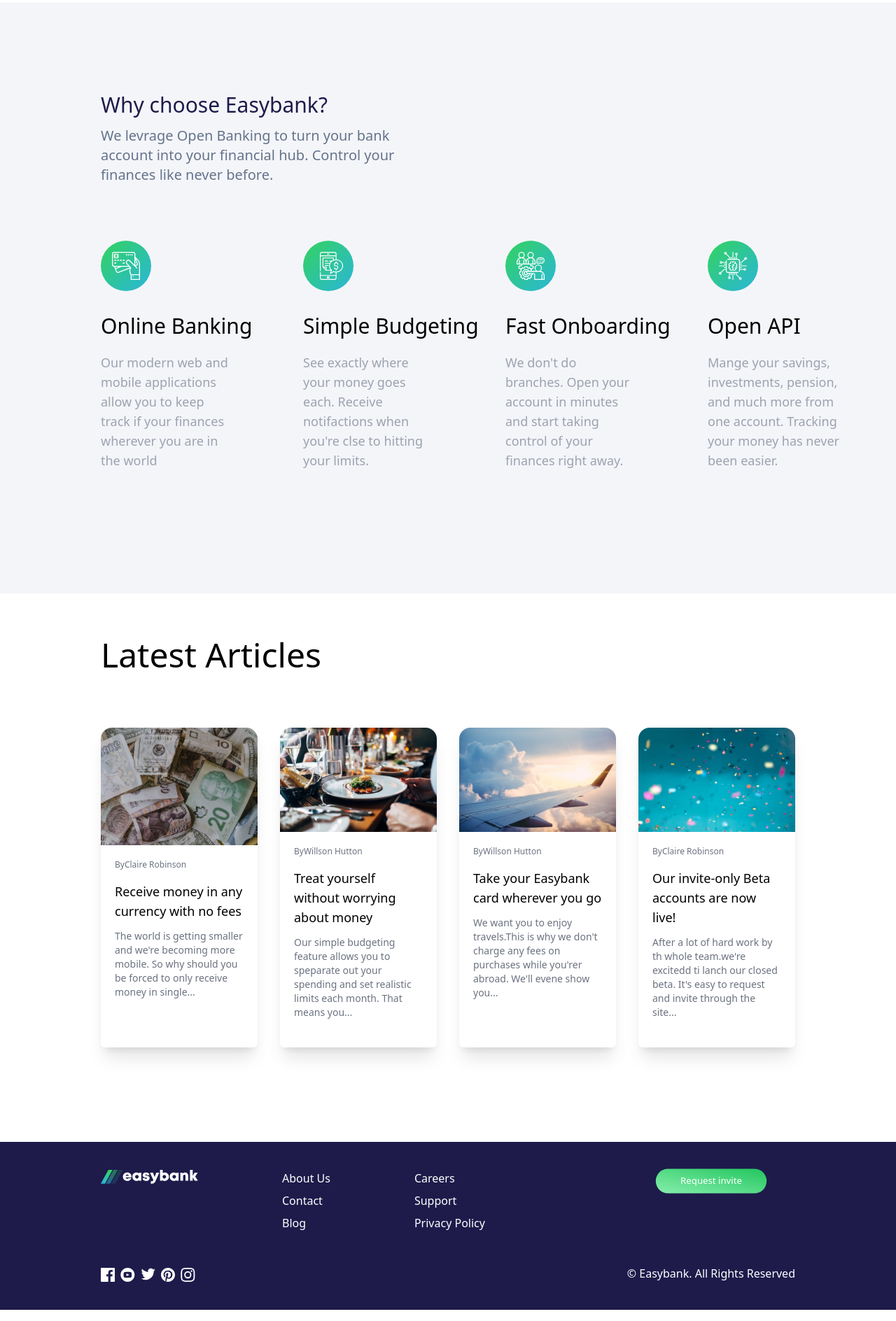
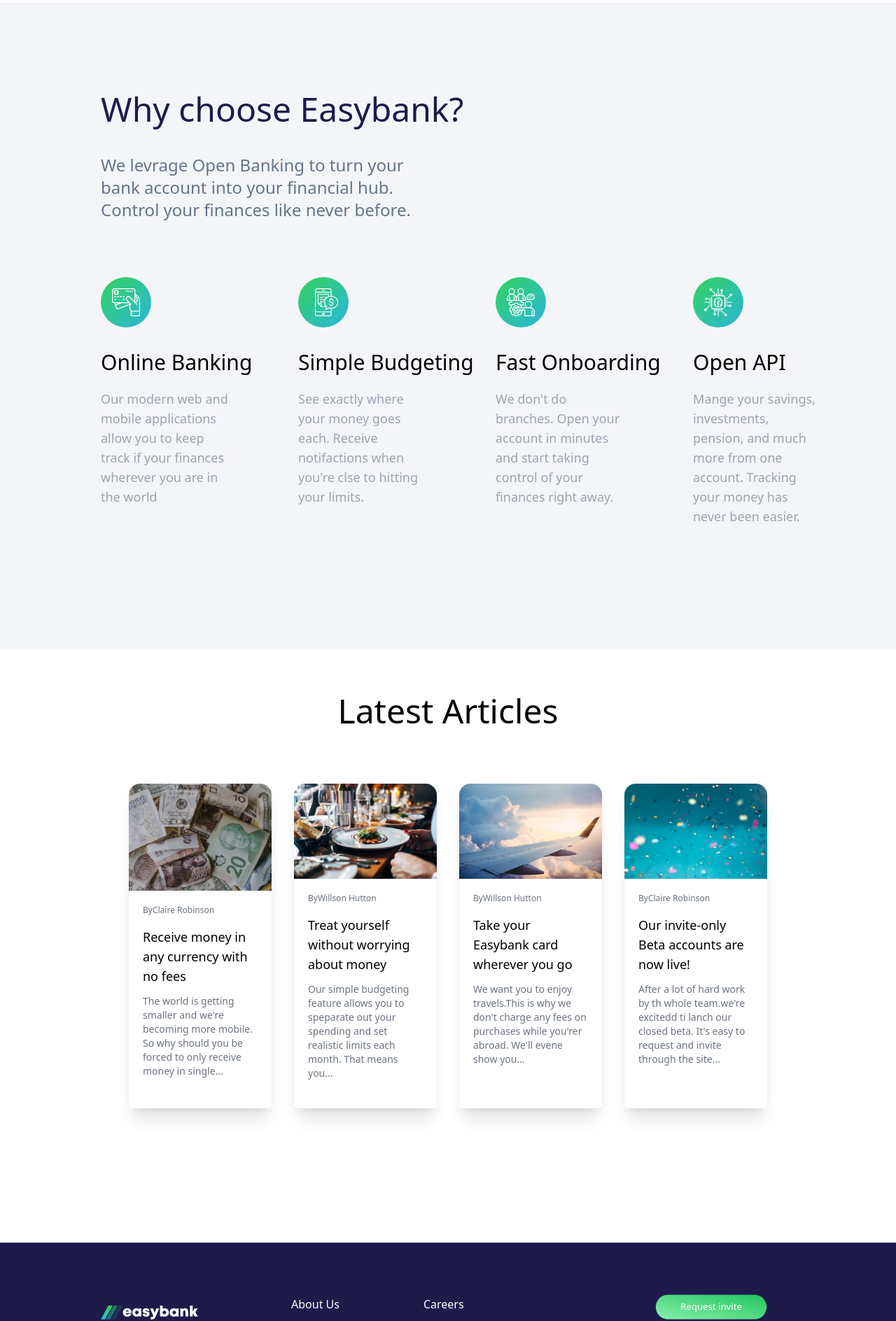
Before and after one commit to benAzouzYassin/easybank-landpage, a React (Vite) app: page / in a window 1280 px wide. Shown: the part 860-2748 px from the top of the page at 70% size. Built offline with nearby package versions, Linux system fonts and the light colour scheme.

Commit message:
finshed making the website responsive

```diff
--- a/src/components/Footer.tsx
+++ b/src/components/Footer.tsx
@@ -1,37 +1,36 @@
-import React from 'react'
 
 function Footer() {
     return (
-        <div className='bg-indigo-950 h-[30vh] text-white flex flex-row lg:pr-36 lg:pl-36 gap-10 pt-10 pb-10'>
+        <div className='bg-indigo-950 mt-16 items-center text-center lg:text-left  lg:h-[30vh] text-white flex flex-col lg:flex-row lg:pr-36 lg:pl-36 gap-10 pt-10 pb-10 '>
             <div className='flex flex-col'>
-                <div ><img src="images/footer-logo.svg" className='flex-shrink-0 text-white' alt="" /> </div>
-                <div className=' flex flex-row mt-auto gap-2'>
-                    <div>
-                        <img src="images/icon-facebook.svg" alt="" />
+                <div><img src="images/footer-logo.svg" className=' text-white' alt="" /> </div>
+                <div className=' flex flex-row  mt-5 gap-2'>
+                    <div className="w-6">
+                        <img src="images/icon-facebook.svg" alt="" width="auto" height="auto" />
                     </div>
-                    <div>
-                        <img src="images/icon-youtube.svg" alt="" />
+                    <div className="w-6">
+                        <img src="images/icon-youtube.svg" alt="" width="auto" height="auto" />
                     </div>
-                    <div>
-                        <img src="images/icon-twitter.svg" alt="" />
+                    <div className="w-6">
+                        <img src="images/icon-twitter.svg" alt="" width="auto" height="auto" />
                     </div>
-                    <div>
-                        <img src="images/icon-pinterest.svg" alt="" />
+                    <div className="w-6">
+                        <img src="images/icon-pinterest.svg" alt="" width="auto" height="auto" />
                     </div>
-                    <div>
-                        <img src="images/icon-instagram.svg" alt="" />
+                    <div className="w-6">
+                        <img src="images/icon-instagram.svg" alt="" width="auto" height="auto" />
                     </div>
                 </div>
             </div>
-            <div className='flex flex-col gap-2 ml-20'>
+            <div className='flex flex-col gap-2 lg:ml-20'>
                 <a href="">About Us</a><a href="">Contact</a><a href="">Blog</a>
             </div>
-            <div className='flex flex-col gap-2 ml-20'>
+            <div className='flex flex-col gap-2 lg:ml-20'>
                 <a href="">Careers</a><a href="">Support</a><a href="">Privacy Policy</a>
             </div>
-            <div className='ml-auto flex flex-col '>
+            <div className='lg:ml-auto flex flex-col '>
                 <button className=" hover:from-green-300 hover:to-green-600 bg-gradient-to-tr from-green-300 to-green-500 px-6 py-2 font-medium text-xs text-white rounded-2xl w-36 self-center scale-110">Request invite</button>
-                <p className='mt-auto'>
+                <p className=' mt-8 text-gray-400'>
                     © Easybank. All Rights Reserved
                 </p>
 
--- a/src/components/SecondSection.tsx
+++ b/src/components/SecondSection.tsx
@@ -1,12 +1,11 @@
-import React from 'react'
 import SecondSectionCard from './SecondSectionCard'
 
 function SecondSection() {
     return (
-        <div className='h-fit pb-44 bg-[#f4f5f9] lg:pl-36 pt-32 '>
+        <div className='h-fit pb-44 bg-[#f4f5f9] lg:pl-36 pt-32 lg:text-left text-center pl-7 pr-7'>
             <div>
-                <h1 className='text-3xl text-indigo-950 font-medium'>Why choose Easybank?</h1>
-                <p className='mt-3 text-slate-500  text-xl w-5/12'>We levrage Open Banking to turn your bank account into your financial hub.
+                <h1 className='text-5xl text-indigo-950 font-medium ml-auto'>Why choose Easybank?</h1>
+                <p className='mt-10 text-slate-500  text-2xl lg:w-5/12'>We levrage Open Banking to turn your bank account into your financial hub.
                     Control your finances like never before.
                 </p>
             </div>
--- a/src/components/SecondSectionCard.tsx
+++ b/src/components/SecondSectionCard.tsx
@@ -5,9 +5,11 @@
 }
 function SecondSectionCard(props: CardProps) {
     return <div className='mt-10'>
-        <img src={props.imgUrl} alt="" />
+        <div className="w-full ">
+            <img src={props.imgUrl} className="ml-auto mr-auto lg:ml-0 lg:mr-0" alt="" />
+        </div>
         <h3 className='mt-8 text-3xl '>{props.title}</h3>
-        <p className='mt-5 text-lg w-[70%] text-gray-400 '>{props.description}</p>
+        <p className='mt-5 text-lg lg:w-[70%] text-gray-400 '>{props.description}</p>
     </div>
 
 }
--- a/src/components/ThirdSection.tsx
+++ b/src/components/ThirdSection.tsx
@@ -2,9 +2,9 @@
 
 function ThirdSection() {
     return (
-        <div className='h-[90vh] lg:pr-36 lg:pl-36 '>
-            <h1 className='mt-16 text-5xl'>Latest Articles</h1>
-            <div className='grid lg:grid-cols-4 gap-8 mt-20'>
+        <div className='lg:h-[90vh] h-fit lg:pr-36 lg:pl-36 '>
+            <h1 className='mt-16 text-5xl text-center'>Latest Articles</h1>
+            <div className='grid lg:grid-cols-4 gap-8 mt-20 pl-10 mr-10'>
                 <ThirdSectionArticle imgUrl='/images/image-currency.jpg' author='Claire Robinson' title='Receive money in any currency with no fees' key={1} details="The world is getting smaller and we're becoming more mobile. So why should you be forced to only receive money in single... " />
                 <ThirdSectionArticle imgUrl='/images/image-restaurant.jpg' author='Willson Hutton' title='Treat yourself without worrying about money' key={2} details="Our simple budgeting feature allows you to speparate out your spending and set realistic limits each month. That means you..." />
                 <ThirdSectionArticle imgUrl='/images/image-plane.jpg' author='Willson Hutton' title='Take your Easybank card wherever you go' key={3} details="We want you to enjoy travels.This is why we don't charge any fees on purchases while you'rer abroad. We'll evene show you..." />
```
